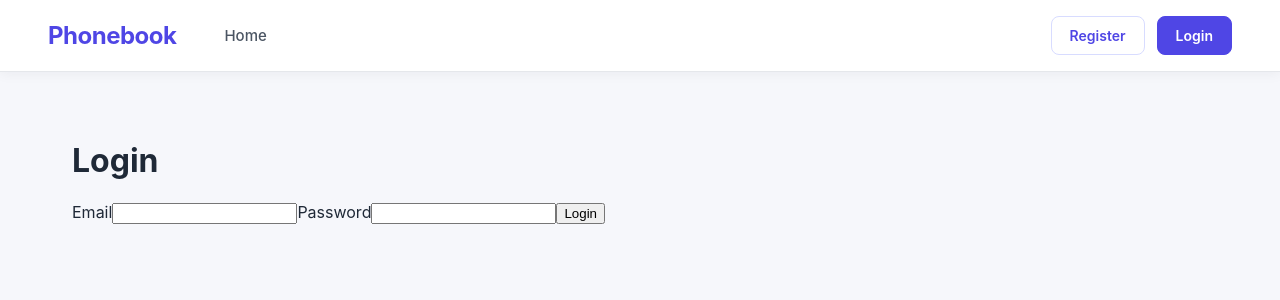
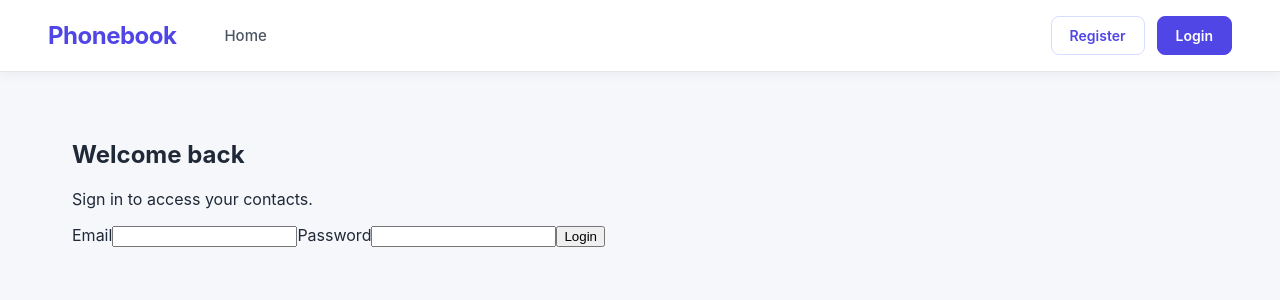
Before and after one commit to ErenaySener/contacts-manager, a React (Vite) app: page /login in a window 1280 px wide. Shown: the top 300 px of the page. Built offline with nearby package versions, Linux system fonts and the light colour scheme; no server answers.

Commit message:
Improve login page structure

```diff
--- a/src/pages/Login.jsx
+++ b/src/pages/Login.jsx
@@ -2,9 +2,15 @@ import LoginForm from '../components/LoginForm/LoginForm.jsx';
 
 export default function Login() {
   return (
-    <div>
-      <h1>Login</h1>
-      <LoginForm />
-    </div>
+    <section className="authPage">
+      <div className="authCard">
+        <h1 className="authTitle">Welcome back</h1>
+        <p className="authSubtitle">
+          Sign in to access your contacts.
+        </p>
+
+        <LoginForm />
+      </div>
+    </section>
   );
 }
```
